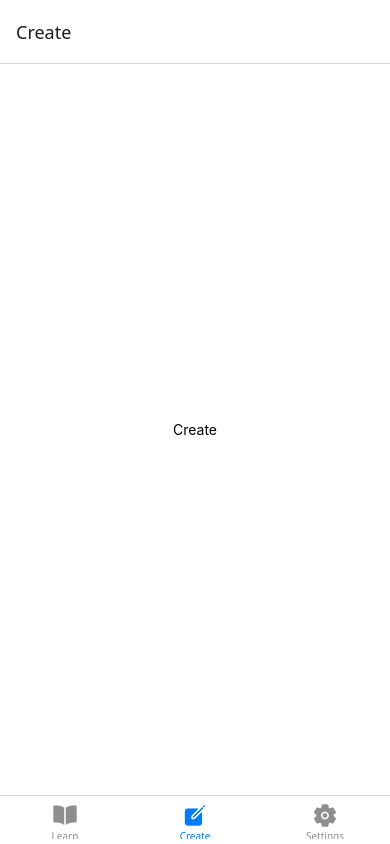
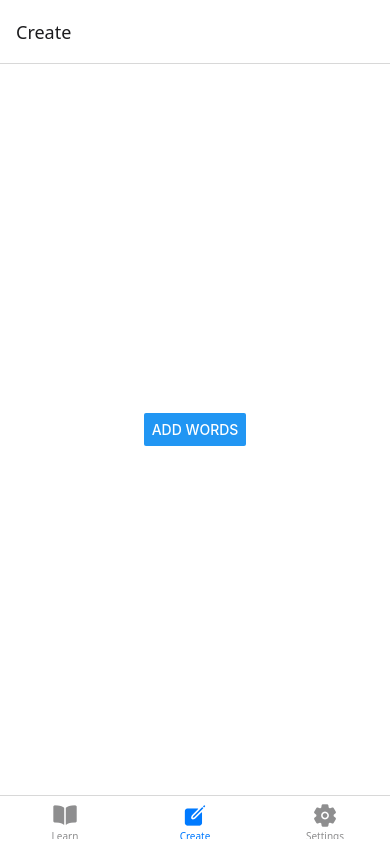
Before and after one commit to MarMakHH/Mobiiliohjelmointi-lopputyo, a React Native app: screen /Create in a window 390 px wide. Built offline with nearby package versions, Linux system fonts and the light colour scheme.

Commit message:
Improved navigation

```diff
--- a/App.js
+++ b/App.js
@@ -1,22 +1,25 @@
 import { createBottomTabNavigator } from '@react-navigation/bottom-tabs';
-import { NavigationContainer } from '@react-navigation/native';
 import { StatusBar } from 'expo-status-bar';
 import { StyleSheet, Text, View } from 'react-native';
 import { SafeAreaView } from 'react-native-safe-area-context';
-import LearnScreen from './components/LearnScreen';
-import CreateScreen from './components/CreateScreen';
+import LearnScreen from './components/LearnTab/LearnScreen';
+import CreateScreen from './components/CreateTab/CreateScreen';
 import SettingsScreen from './components/SettingsScreen';
 import Ionicons from '@expo/vector-icons/Ionicons';
+import { createNativeStackNavigator } from '@react-navigation/native-stack';
+import AddWords from './components/CreateTab/AddWords';
+import CardMode from './components/LearnTab/CardMode';
+import { NavigationContainer } from '@react-navigation/native';
 
 const Tab = createBottomTabNavigator();
+const Stack = createNativeStackNavigator();
 
-export default function App() {
+function TabNavigator() {
   return (
-    <NavigationContainer>
-      <Tab.Navigator screenOptions={({ route }) => ({  // Navigator can be customized using screenOptions
+
+      <Tab.Navigator screenOptions={({ route }) => ({
         tabBarIcon: ({ focused, color, size }) => {
-            // Function tabBarIcon is given the focused state,
-	    // color and size params
+
           let iconName;
 
           if (route.name === 'Learn') {
@@ -27,15 +30,40 @@ export default function App() {
             iconName = 'settings'
           }
 
-            return <Ionicons name={iconName} size={size} color={color} />;   //it returns an icon component
+          return <Ionicons name={iconName} size={size} color={color} />;
         },
       })}>
-        <Tab.Screen name='Learn' component={LearnScreen} />
-        <Tab.Screen name='Create' component={CreateScreen} />
+        <Tab.Screen name='Learn' component={LearnStackNavigator} options={{ headerShown: false }}/>
+        <Tab.Screen name='Create' component={CreateStackNavigator} options={{ headerShown: false }}/>
         <Tab.Screen name='Settings' component={SettingsScreen} />
       </Tab.Navigator>
+  );
+}
+
+function LearnStackNavigator() {
+  return (
+    <Stack.Navigator>
+      <Stack.Screen name='Learn' component={LearnScreen}/>
+      <Stack.Screen name='Wordcards' component={CardMode}/>
+    </Stack.Navigator>
+  )
+}
+
+function CreateStackNavigator() {
+  return (
+    <Stack.Navigator>
+      <Stack.Screen name='Create' component={CreateScreen} />
+      <Stack.Screen name='Add Words' component={AddWords}/>
+    </Stack.Navigator>
+  )
+}
+
+export default function App() {
+  return (
+    <NavigationContainer>
+      <TabNavigator />
     </NavigationContainer>
-  );
+  )
 }
 
 const styles = StyleSheet.create({
--- a/app.json
+++ b/app.json
@@ -23,6 +23,9 @@
     },
     "web": {
       "favicon": "./assets/favicon.png"
-    }
+    },
+    "plugins": [
+      "expo-sqlite"
+    ]
   }
 }
--- /dev/null
+++ b/components/CreateTab/AddWords.js
@@ -0,0 +1,19 @@
+import { StyleSheet, Text } from "react-native";
+import { SafeAreaView } from "react-native-safe-area-context";
+
+export default function AddWords() {
+    return (
+        <SafeAreaView style={styles.container}>
+            <Text>Add Words</Text>
+        </SafeAreaView>
+    )
+}
+
+const styles = StyleSheet.create({
+    container: {
+        flex: 1,
+        backgroundColor: '#fff',
+        alignItems: 'center',
+        justifyContent: 'center',
+    },
+});
--- a/components/CreateScreen.js
+++ b/components/CreateTab/CreateScreen.js
@@ -1,10 +1,17 @@
-import { StyleSheet, Text } from "react-native";
+import { useNavigation } from "@react-navigation/native";
+import { Button, StyleSheet, Text } from "react-native";
 import { SafeAreaView } from "react-native-safe-area-context";
 
 export default function CreateScreen() {
+
+    const navigation = useNavigation();
+
     return (
         <SafeAreaView style={styles.container}>
-            <Text>Create</Text>
+            <Button
+            title="Add Words"
+            onPress={() => navigation.navigate('Add Words')}
+            />
         </SafeAreaView>
     )
 }
--- a/components/LearnScreen.js
+++ b/components/LearnTab/CardMode.js
@@ -1,10 +1,10 @@
 import { StyleSheet, Text, View } from "react-native";
 import { SafeAreaView } from "react-native-safe-area-context";
 
-export default function LearnScreen() {
+export default function CardMode() {
   return (
     <SafeAreaView style={styles.container} >
-      <Text>Learn</Text>
+      <Text>Wordcards</Text>
     </SafeAreaView>
   )
 }
--- /dev/null
+++ b/components/LearnTab/LearnScreen.js
@@ -0,0 +1,26 @@
+import { useNavigation } from "@react-navigation/native";
+import { Button, StyleSheet, Text, View } from "react-native";
+import { SafeAreaView } from "react-native-safe-area-context";
+
+export default function LearnScreen() {
+
+  const navigation = useNavigation();
+
+  return (
+    <SafeAreaView style={styles.container} >
+      <Button
+        title="Memorycards"
+        onPress={() => navigation.navigate('Wordcards')}
+      />
+    </SafeAreaView>
+  )
+}
+
+const styles = StyleSheet.create({
+  container: {
+    flex: 1,
+    backgroundColor: '#fff',
+    alignItems: 'center',
+    justifyContent: 'center',
+  },
+});
--- a/package.json
+++ b/package.json
@@ -11,7 +11,9 @@
   "dependencies": {
     "@react-navigation/bottom-tabs": "^7.3.10",
     "@react-navigation/native": "^7.1.6",
+    "@react-navigation/native-stack": "^7.3.10",
     "expo": "~52.0.43",
+    "expo-sqlite": "~15.1.4",
     "expo-status-bar": "~2.0.1",
     "react": "18.3.1",
     "react-native": "0.76.9",
```
Also changed, not shown: 1 other file (tests, documents, lock files or other folders). Lines whose indentation alone changed are shown as unchanged.
